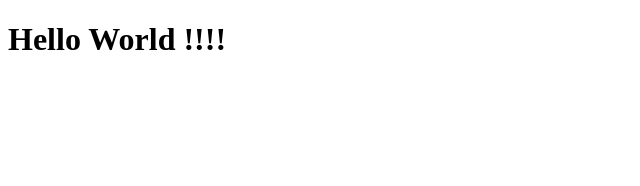
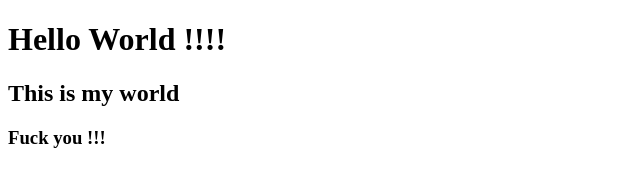
Before and after one commit to Trendyboyd/Test01, a plain HTML site: page index.html in a window 1280 px wide. Shown: the whole page, without its empty margins (0-640 px from the left). Drawn offline with Linux system fonts and the light colour scheme.

Commit message:
add another message

```diff
--- a/index.html
+++ b/index.html
@@ -5,5 +5,7 @@
     </head>
     <body>
         <h1> Hello World !!!!</h1>
+        <h2> This is my world</h2>
+        <h3> Fuck you !!!</h3>
     </body>
 </html>
```
